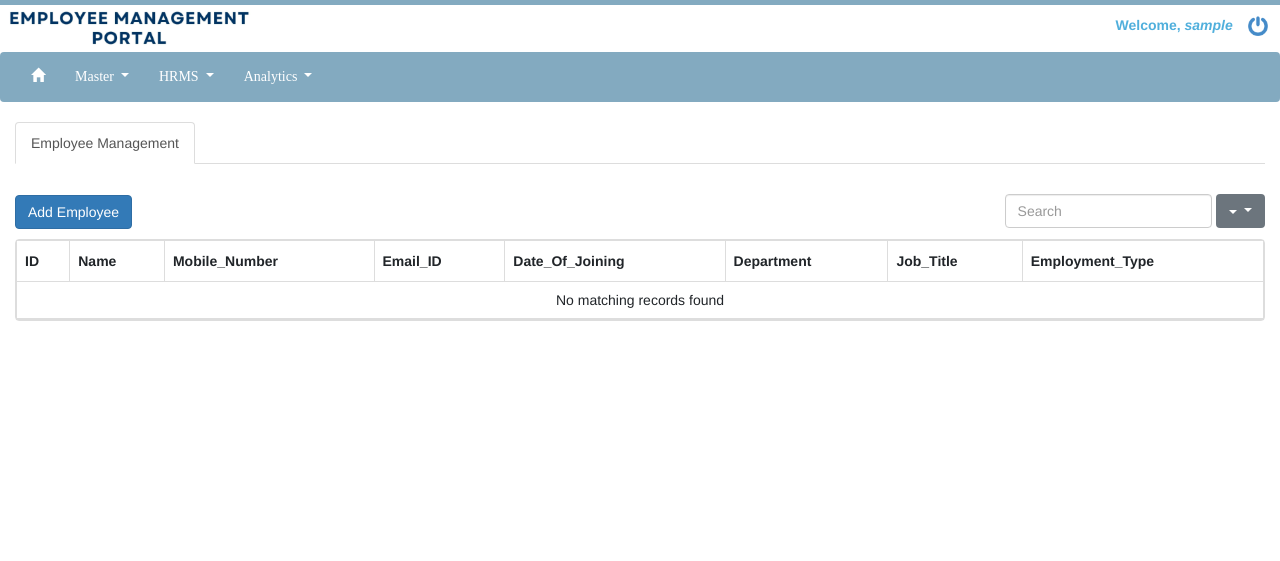
After one commit to mayurkarale34/employee_management, a Flask app: template templates/add_employee.html in a window 1280 px wide. The commit adds this page. Shown: the top 561 px of the page. Run offline with Flask 3, Linux system fonts and the light colour scheme; the template is opened without the code that fills it: most values are stand-ins (such as "Sample title", 1, 10 or a date in 2020); some libraries are stand-ins or nearby versions.

Commit message:
add_employee

```diff
--- a/modules/index.py
+++ b/modules/index.py
@@ -32,3 +32,8 @@ def metadata():
 def reports():
     user_name = "Admin"
     return render_template('reports.html', username = user_name)
+
+@app.route('/add_employee')
+def add_employee():
+    user_name = "Admin"
+    return render_template('add_employee.html', username = user_name)
--- /dev/null
+++ b/templates/add_employee.html
@@ -0,0 +1,81 @@
+<!DOCTYPE html>
+<html lang="en">
+<head>
+    <meta charset="UTF-8">
+    <meta name="viewport" content="width=device-width, initial-scale=1.0">
+    <title>Add Employee</title>
+    <link rel="stylesheet" href="https://stackpath.bootstrapcdn.com/bootstrap/4.5.2/css/bootstrap.min.css">
+    <link rel="stylesheet" href="https://maxcdn.bootstrapcdn.com/bootstrap/3.4.0/css/bootstrap.min.css">
+    <link rel="stylesheet" href="/static/css/bootstrap-table.css">
+    <link rel="stylesheet" href="/static/css/bootstrap-table.min.css">
+    <script src="https://ajax.googleapis.com/ajax/libs/jquery/3.7.1/jquery.min.js"></script>
+    <script src="https://maxcdn.bootstrapcdn.com/bootstrap/3.4.0/js/bootstrap.min.js"></script>
+    <script src="https://code.jquery.com/jquery-3.5.1.slim.min.js"></script>
+    <script src="https://stackpath.bootstrapcdn.com/bootstrap/4.5.2/js/bootstrap.min.js"></script>
+    <script src="/static/js/tableExport.js"></script>
+    <script type="text/javascript" src="/static/js/bootstrap_table.js"></script>
+</head>
+<body>
+
+
+    {% include 'header.html' %}
+    <div class="container-fluid">
+        <div>
+            <ul class="nav nav-tabs">
+                <li class="active"><a data-toggle="tab" href="#manage_employee">Employee Management</a></li>
+
+            </ul>
+        </div>
+        <br>
+        <div>
+            <div id="toolbar">
+                <button class="btn btn-primary" data-toggle="modal" data-target="#add_employee">Add Employee</button>
+            </div>
+            <table class="table"
+                data-toggle="table"
+                data-search="true"
+                data-toolbar="#toolbar"
+                data-show-columns="true"
+                data-url="/retrive_user_details"
+            >
+                <thead>
+                    <tr>
+                        <th data-field="employee_id">ID</th>
+                        <th data-field="employee_name">Name</th>
+                        <th data-field="mobile_no">Mobile_Number</th>
+                        <th data-field="email_id">Email_ID</th>
+                        <th data-field="doj">Date_Of_Joining</th>
+                        <th data-field="department">Department</th>
+                        <th data-field="job_title">Job_Title</th>
+                        <th data-field="employment_type">Employment_Type</th>
+
+
+                    </tr>
+                </thead>
+            </table>
+        </div>
+
+    </div>
+    <div class="modal fade" id="add_employee">
+        <div class="modal-dialog">
+            <div class="modal-content">
+                <form action="/add_employee" method="POST">
+                    <div class="modal-header">
+                        <h3 class="modal-title">Add Employee</h3>
+                    </div>
+
+
+
+                    <div class="modal-footer">
+                        <button type="button" class="btn btn-default" data-dismiss="modal">Close</button>
+                        <button type="submit" class="btn btn-primary">Submit</button>
+                    </div>
+                </form>
+            </div>
+        </div>
+    </div>
+    {% include 'footer.html' %}
+</body>
+
+
+</html>
```
Also changed, not shown: templates/manage_employee.html (+7 -0 lines).
